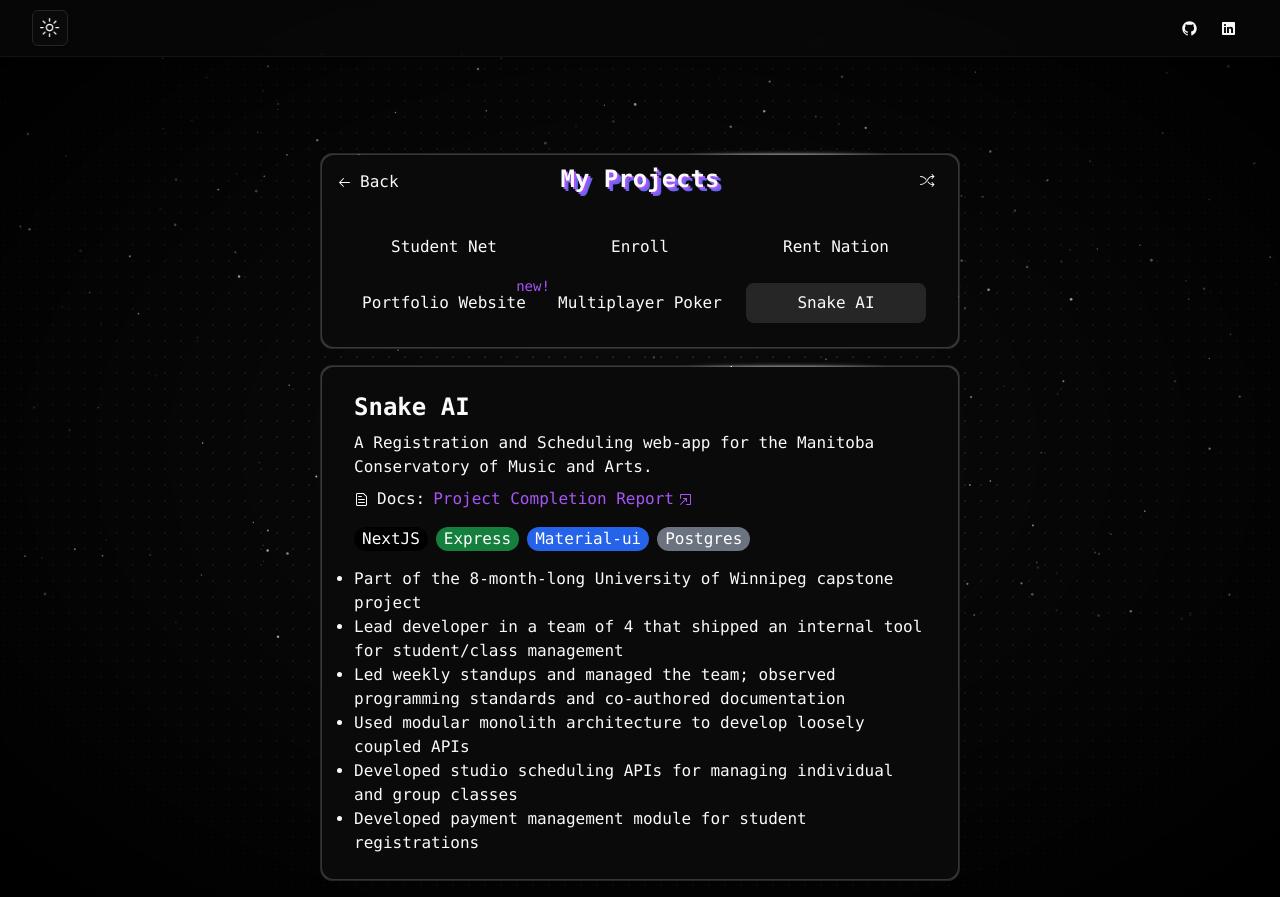
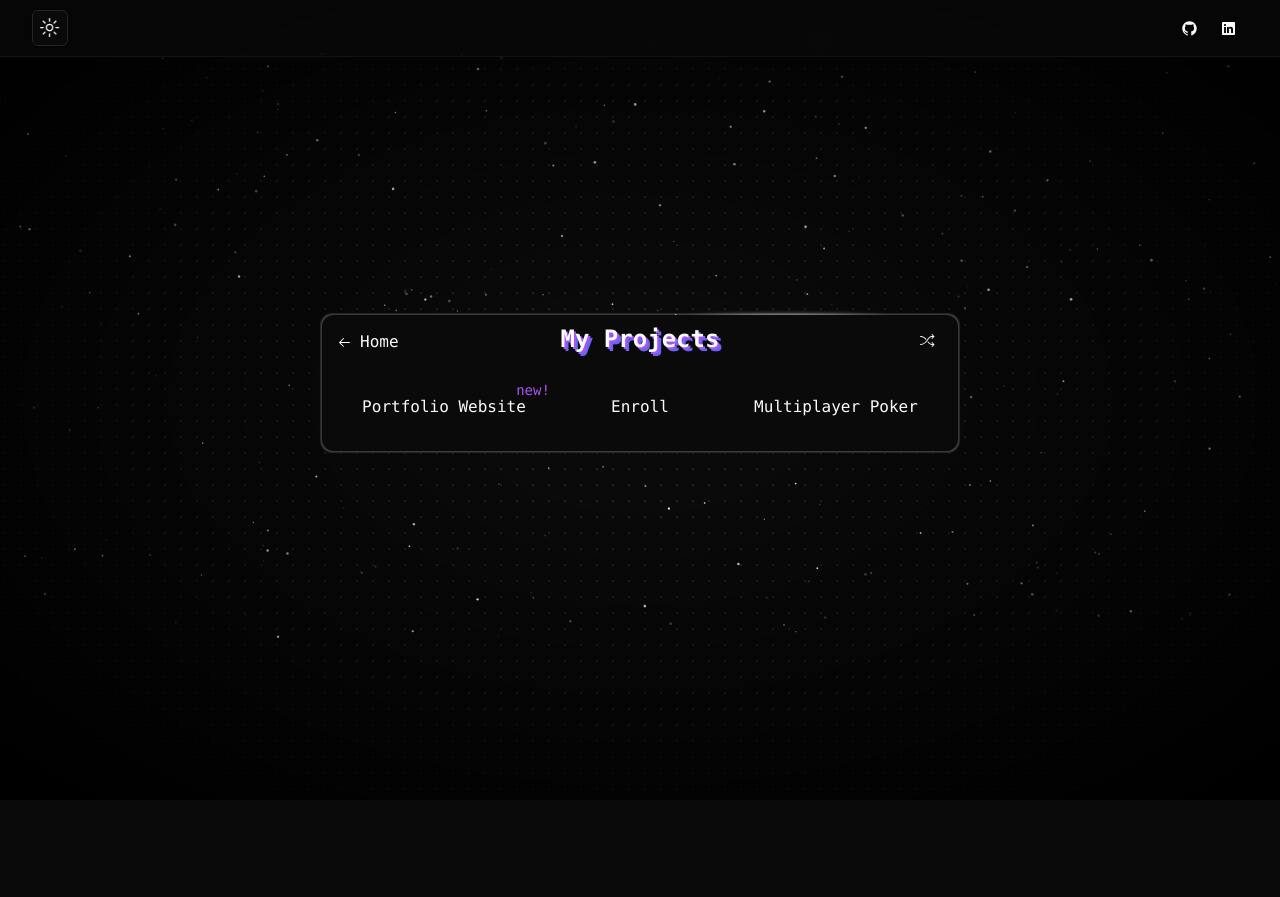
Before and after one commit to Raghuboi/portfolio-website-v2, a Next.js app: page /projects/snake-ai in a window 1280 px wide. After the commit the page ends 800 px from the top, so only its background shows below. Built offline with nearby package versions, Linux system fonts and the light colour scheme.

Commit message:
remove old projects

```diff
--- a/src/features/project-tabs.tsx
+++ b/src/features/project-tabs.tsx
@@ -56,30 +56,30 @@ export const chipChildVariants = {
 };
 
 const PROJECTS = [
+  // {
+  //   name: "Student Net",
+  //   slug: "student-net",
+  // },
+  // {
+  //   name: "Rent Nation",
+  //   slug: "rent-nation",
+  // },
   {
-    name: "Student Net",
-    slug: "student-net",
+    name: "Portfolio Website",
+    slug: "portfolio-website",
   },
   {
     name: "Enroll",
     slug: "enroll",
   },
   {
-    name: "Rent Nation",
-    slug: "rent-nation",
-  },
-  {
-    name: "Portfolio Website",
-    slug: "portfolio-website",
-  },
-  {
     name: "Multiplayer Poker",
     slug: "multiplayer-poker",
   },
-  {
-    name: "Snake AI",
-    slug: "snake-ai",
-  },
+  // {
+  //   name: "Snake AI",
+  //   slug: "snake-ai",
+  // },
 ] as const;
 
 type ProjectSlug = (typeof PROJECTS)[number]["slug"];
@@ -144,7 +144,7 @@ const ProjectTabs: React.FC<IProjectTabs> = ({ children, className }) => {
             href="/"
             className="absolute hover:underline top-0 left-0 m-4 flex items-center justify-center gap-2"
           >
-            <ArrowLeftIcon /> Back
+            <ArrowLeftIcon /> Home
           </Link>
           <Button
             variant="ghost"
```
